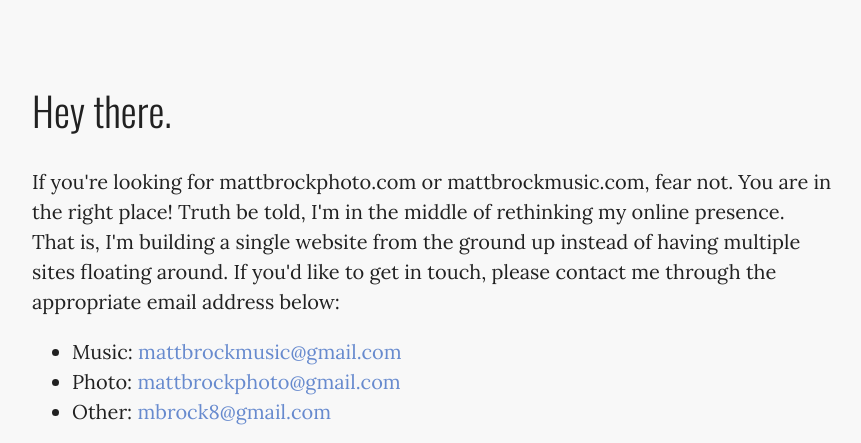
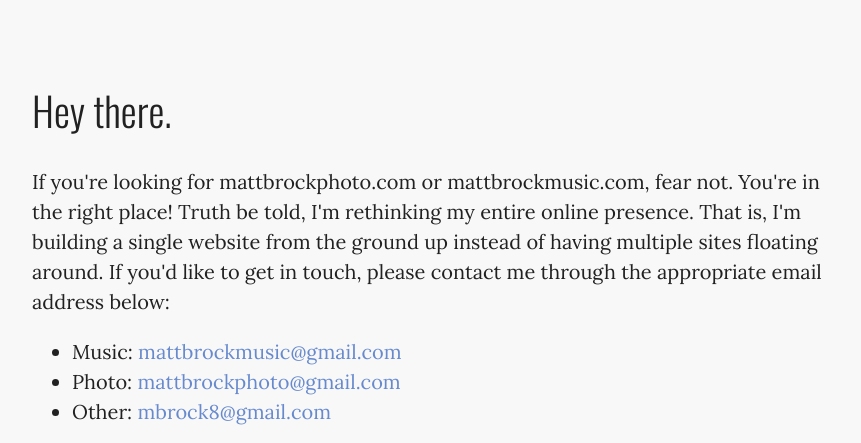
Before and after one commit to mattpbrock/mattpbrock.github.io, a Jekyll site: the page built from index.html, in a window 1280 px wide, cut to the strip 0-443 px from the top of the page. Shown: the whole strip, without its empty margins (208-1069 px from the left). Built offline with Jekyll 4.4.1, drawn with Linux system fonts in a browser that asks for light colours.

Commit message:
tweak homepage copy

```diff
--- a/index.html
+++ b/index.html
@@ -6,7 +6,7 @@ title: Matt Brock
 <div class="content">
 
 	<h1>Hey there.</h1>
-	<p>If you're looking for mattbrockphoto.com or mattbrockmusic.com, fear not. You are in the right place! Truth be told, I'm in the middle of rethinking my online presence. That is, I'm building a single website from the ground up instead of having multiple sites floating around. If you'd like to get in touch, please contact me through the appropriate email address below:</p>
+	<p>If you're looking for mattbrockphoto.com or mattbrockmusic.com, fear not. You're in the right place! Truth be told, I'm rethinking my entire online presence. That is, I'm building a single website from the ground up instead of having multiple sites floating around. If you'd like to get in touch, please contact me through the appropriate email address below:</p>
 	<ul>
 		<li>Music: <a href="mailto:mattbrockmusic@gmail.com">mattbrockmusic@gmail.com</a></li>
 		<li>Photo: <a href="mailto:mattbrockphoto@gmail.com">mattbrockphoto@gmail.com</a></li>
```
